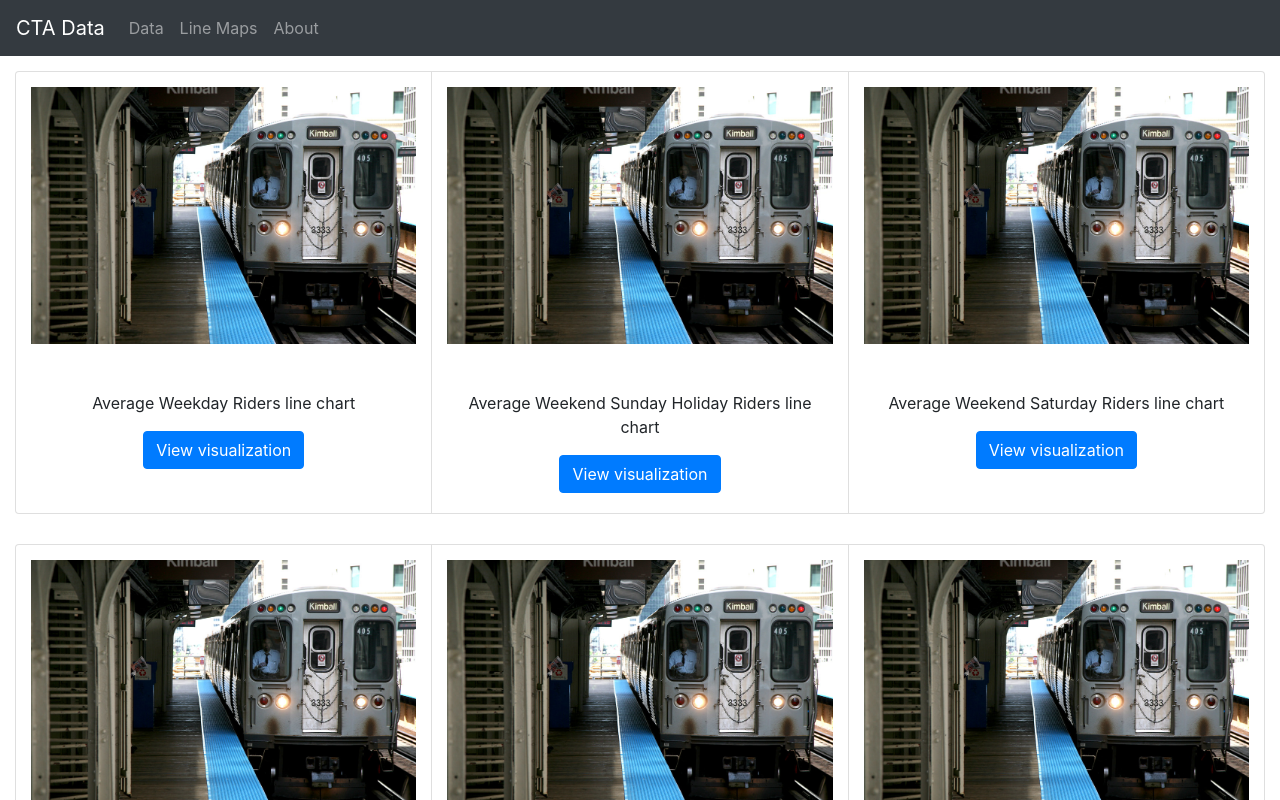
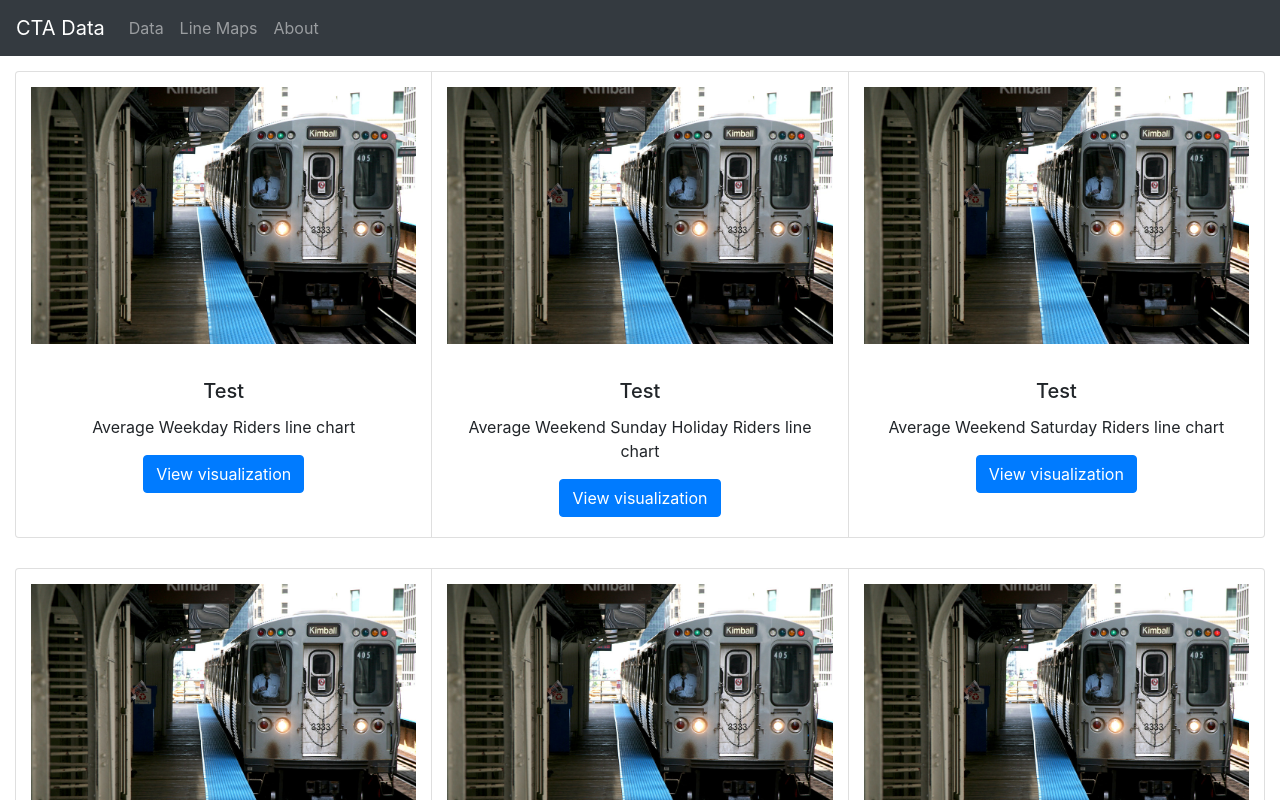
Before and after one commit to JamesFox16/CSCE413-Final-Project, a React (Create React App) app in the folder cta-data-visual/: page / in a window 1280 px wide. Shown: the top 800 px of the page. Built offline with nearby package versions, Linux system fonts and the light colour scheme.

Commit message:
npm update
fixed issues with npm package versions

```diff
--- a/cta-data-visual/package.json
+++ b/cta-data-visual/package.json
@@ -8,13 +8,13 @@
     "bootstrap": "^4.3.1",
     "google-map-react": "^1.1.5",
     "leaflet": "^1.5.1",
-    "node-sass": "^4.12.0",
+    "node-sass": "^4.13.1",
     "react": "^16.10.1",
     "react-bootstrap": "^1.0.0-beta.14",
     "react-dom": "^16.10.1",
     "react-router": "^5.1.2",
     "react-router-dom": "^5.1.2",
-    "react-scripts": "^3.3.0",
+    "react-scripts": "^3.4.0",
     "react-vis": "^1.11.7",
     "typescript": "^3.6.4"
   },
--- a/cta-data-visual/src/components/AvgWDRidersStationChart.jsx
+++ b/cta-data-visual/src/components/AvgWDRidersStationChart.jsx
@@ -87,7 +87,7 @@ export default class AvgWDRidersStationChart extends Component {
         <XYPlot xType="ordinal" height={750} width={1500}>
           <HorizontalGridLines />
           <VerticalGridLines />
-          <XAxis title="Date Month" />
+          <XAxis title="Date Month" tickLabelAngle={-90} />
           <YAxis
             title="Average Total Riders"
             width={100}
--- a/cta-data-visual/src/components/CardTile.jsx
+++ b/cta-data-visual/src/components/CardTile.jsx
@@ -9,7 +9,7 @@ export default class CardTile extends Component {
       <Card style={{ width: '18rem' }}>
         <Card.Img variant="top" src={image} style={{ padding: 15 }} />
         <Card.Body>
-          <Card.Title>{this.props.cardTitl}</Card.Title>
+          <Card.Title>{this.props.cardTitle}</Card.Title>
           <Card.Text>{this.props.cardText}</Card.Text>
           <Button variant="primary" href={this.props.link}>View visualization</Button>
         </Card.Body>
```
Also changed, not shown: 2 other files (tests, documents, lock files or other folders).
